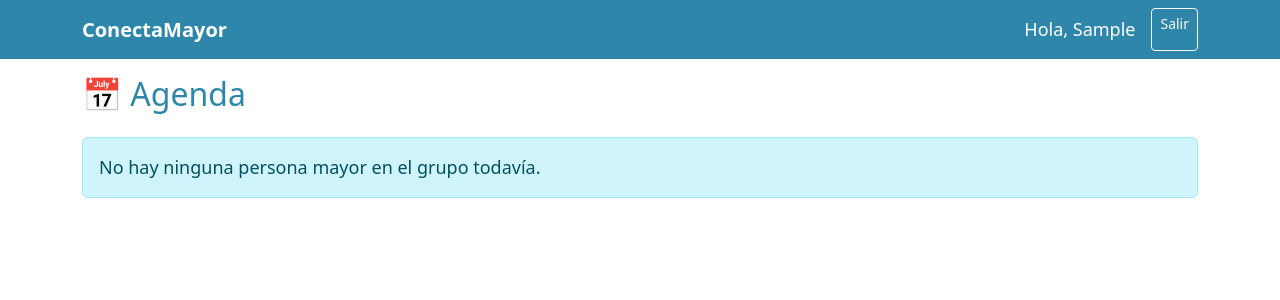
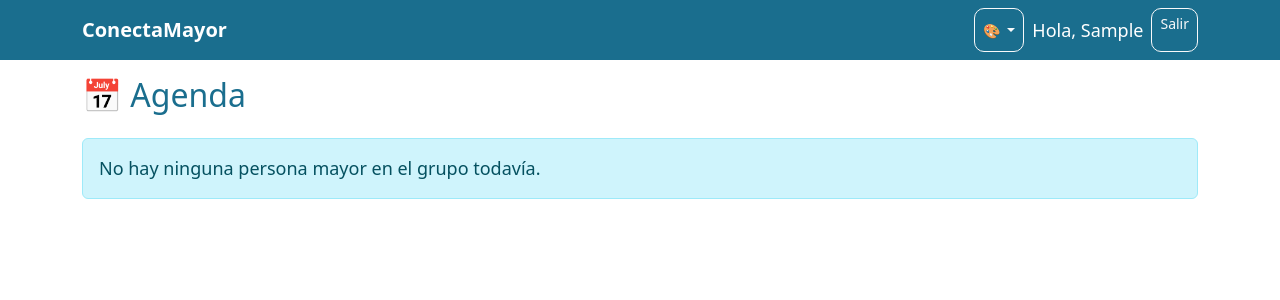
Before and after one commit to yagogl/conectamayor, a Django app: page /agenda/ in a window 1280 px wide. Shown: the top 300 px of the page. Run offline with Django 5.2, Linux system fonts and the light colour scheme; the visitor is signed in with stand-in values (Sample User, id 1).

Commit message:
Sprint 4: accesibilidad WCAG AA y temas visuales

```diff
--- a/conectamayor/settings.py
+++ b/conectamayor/settings.py
@@ -121,7 +121,8 @@ USE_TZ = True
 # Static files (CSS, JavaScript, Images)
 # https://docs.djangoproject.com/en/6.0/howto/static-files/
 
-STATIC_URL = 'static/'
+STATIC_URL = '/static/'
+STATICFILES_DIRS = [BASE_DIR / 'static']
 
 # Media files (fotos subidas por usuarios)
 MEDIA_URL = '/media/'
--- /dev/null
+++ b/static/css/temas.css
@@ -0,0 +1,69 @@
+/* ===== VARIABLES BASE ===== */
+:root {
+    --color-principal: #1a6e8e;
+    --color-acento: #d4940a;
+    --color-fondo: #ffffff;
+    --color-texto: #212529;
+    --color-texto-secundario: #555555;
+    --color-borde: #dee2e6;
+    --fuente-base: 18px;
+    --radio-boton: 10px;
+}
+
+/* ===== TEMA OSCURO ===== */
+[data-tema="oscuro"] {
+    --color-principal: #4fb3d4;
+    --color-acento: #f6c94e;
+    --color-fondo: #1a1a2e;
+    --color-texto: #e8e8e8;
+    --color-texto-secundario: #aaaaaa;
+    --color-borde: #444444;
+}
+
+/* ===== TEMA ALTO CONTRASTE ===== */
+[data-tema="contraste"] {
+    --color-principal: #0000ff;
+    --color-acento: #ffff00;
+    --color-fondo: #000000;
+    --color-texto: #ffffff;
+    --color-texto-secundario: #ffff00;
+    --color-borde: #ffffff;
+}
+
+/* ===== ESTILOS GLOBALES ===== */
+body {
+    font-size: var(--fuente-base);
+    background-color: var(--color-fondo);
+    color: var(--color-texto);
+}
+
+/* Tamaño mínimo de fuente para la vista del mayor */
+.vista-mayor {
+    font-size: 20px;
+}
+
+/* Objetivos táctiles mínimo 44px — WCAG 2.1 */
+.btn {
+    min-height: 44px;
+    min-width: 44px;
+    border-radius: var(--radio-boton);
+}
+
+/* Foco visible — nunca eliminar outline */
+:focus {
+    outline: 3px solid var(--color-acento) !important;
+    outline-offset: 2px;
+}
+
+/* Contraste en enlaces */
+a {
+    color: var(--color-principal);
+}
+
+/* Botones grandes para el mayor */
+.btn-mayor {
+    font-size: 1.4rem;
+    padding: 1.2rem;
+    border-radius: 16px;
+    min-height: 80px;
+}
--- a/templates/base.html
+++ b/templates/base.html
@@ -1,3 +1,4 @@
+{% load static %}
 <!DOCTYPE html>
 <html lang="es">
 <head>
@@ -6,13 +7,7 @@
     <title>{% block titulo %}ConectaMayor{% endblock %}</title>
     <link href="https://cdn.jsdelivr.net/npm/bootstrap@5.3.0/dist/css/bootstrap.min.css" rel="stylesheet">
     <link href="https://cdn.jsdelivr.net/npm/bootstrap-icons@1.11.0/font/bootstrap-icons.css" rel="stylesheet">
-    <style>
-        :root {
-            --color-principal: #2E86AB;
-            --color-acento: #F6AE2D;
-        }
-        body { font-size: 18px; }
-    </style>
+    <link href="{% static 'css/temas.css' %}" rel="stylesheet">
     {% block estilos_extra %}{% endblock %}
 </head>
 <body>
@@ -20,8 +15,22 @@
     <nav class="navbar navbar-expand-lg navbar-dark" style="background-color: var(--color-principal);">
         <div class="container">
             <a class="navbar-brand fw-bold" href="{% url 'inicio' %}">ConectaMayor</a>
-            <div class="navbar-nav ms-auto">
-                <span class="navbar-text text-white me-3">
+            <div class="navbar-nav ms-auto d-flex flex-row align-items-center gap-2">
+
+                <!-- Selector de temas -->
+                <div class="dropdown">
+                    <button class="btn btn-outline-light btn-sm dropdown-toggle"
+                        type="button" data-bs-toggle="dropdown" aria-label="Cambiar tema visual">
+                        🎨
+                    </button>
+                    <ul class="dropdown-menu dropdown-menu-end">
+                        <li><a class="dropdown-item" href="#" onclick="cambiarTema('claro')">☀️ Claro</a></li>
+                        <li><a class="dropdown-item" href="#" onclick="cambiarTema('oscuro')">🌙 Oscuro</a></li>
+                        <li><a class="dropdown-item" href="#" onclick="cambiarTema('contraste')">⚡ Alto contraste</a></li>
+                    </ul>
+                </div>
+
+                <span class="navbar-text text-white">
                     Hola, {{ user.first_name|default:user.username }}
                 </span>
                 <a class="btn btn-outline-light btn-sm" href="{% url 'logout' %}">Salir</a>
@@ -33,19 +42,38 @@
     {% if messages %}
     <div class="container mt-2">
         {% for message in messages %}
-        <div class="alert alert-{{ message.tags|default:'info' }} alert-dismissible fade show">
+        <div class="alert alert-{{ message.tags|default:'info' }} alert-dismissible fade show" role="alert">
             {{ message }}
-            <button type="button" class="btn-close" data-bs-dismiss="alert"></button>
+            <button type="button" class="btn-close" data-bs-dismiss="alert" aria-label="Cerrar"></button>
         </div>
         {% endfor %}
     </div>
     {% endif %}
 
-    <main>
+    <main role="main">
         {% block contenido %}{% endblock %}
     </main>
 
     <script src="https://cdn.jsdelivr.net/npm/bootstrap@5.3.0/dist/js/bootstrap.bundle.min.js"></script>
+
+    <script>
+        // Temas visuales con CSS variables
+        function cambiarTema(tema) {
+            if (tema === 'claro') {
+                document.documentElement.removeAttribute('data-tema');
+            } else {
+                document.documentElement.setAttribute('data-tema', tema);
+            }
+            localStorage.setItem('tema', tema);
+        }
+
+        // Recuperar tema guardado al cargar
+        const temaGuardado = localStorage.getItem('tema');
+        if (temaGuardado && temaGuardado !== 'claro') {
+            document.documentElement.setAttribute('data-tema', temaGuardado);
+        }
+    </script>
+
     {% block scripts_extra %}{% endblock %}
 </body>
 </html>
```
